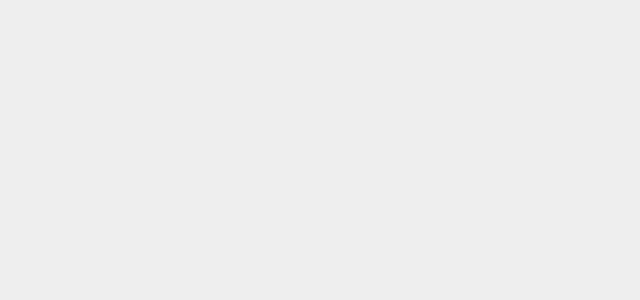
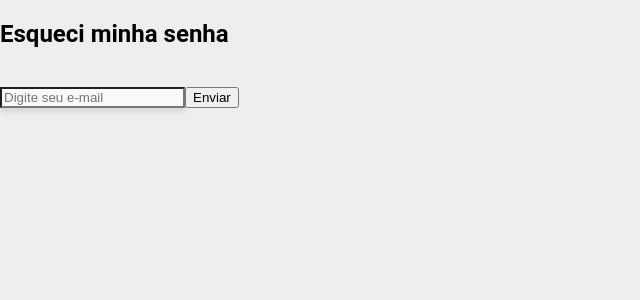
Before and after one commit to GiovanneBohms/Alfakids, a React (Vite) app: page /forgotPassword in a window 1280 px wide. Before the commit this address had no page. Shown: the top 300 px of the page, without its empty margins (0-640 px from the left). Built offline with nearby package versions, Linux system fonts and the light colour scheme.

Commit message:
Feature: Add Forgot Password Page

```diff
--- /dev/null
+++ b/src/pages/ForgotPassword/index.jsx
@@ -0,0 +1,63 @@
+import React, { useState } from 'react';
+
+const ForgotPassword = () => {
+  const [email, setEmail] = useState('');
+  const [message, setMessage] = useState('');
+  const [isLoading, setIsLoading] = useState(false);
+
+  // Função para lidar com o envio do formulário
+  const handleSubmit = async (e) => {
+    e.preventDefault(); // Impede o comportamento padrão de recarregar a página
+
+    // Validação simples de e-mail
+    if (!email) {
+      setMessage('Por favor, insira seu e-mail.');
+      return;
+    }
+
+    const emailRegex = /^[^\s@]+@[^\s@]+\.[^\s@]+$/;
+    if (!emailRegex.test(email)) {
+      setMessage('Por favor, insira um e-mail válido.');
+      return;
+    }
+
+    setIsLoading(true);
+    setMessage('');
+
+    // Simulação de chamada à API para recuperação de senha
+    try {
+      // Aqui você faria a requisição para o seu backend, por exemplo:
+      // await fetch('/api/forgot-password', { method: 'POST', body: JSON.stringify({ email }) });
+
+      // Simulando uma resposta positiva
+      setTimeout(() => {
+        setIsLoading(false);
+        setMessage('Instruções para redefinir sua senha foram enviadas para o e-mail.');
+      }, 2000);
+    } catch (error) {
+      setIsLoading(false);
+      setMessage('Ocorreu um erro. Tente novamente mais tarde.');
+    }
+  };
+
+  return (
+    <div>
+      <h2>Esqueci minha senha</h2>
+      <form onSubmit={handleSubmit}><br />
+        <input
+          type="email"
+          placeholder="Digite seu e-mail"
+          value={email}
+          onChange={(e) => setEmail(e.target.value)}
+        />
+        <button type="submit" disabled={isLoading}>
+          {isLoading ? 'Enviando...' : 'Enviar'}
+        </button>
+      </form>
+
+      {message && <p>{message}</p>}
+    </div>
+  );
+};
+
+export default ForgotPassword;
--- a/src/pages/LoginPage/index.jsx
+++ b/src/pages/LoginPage/index.jsx
@@ -72,7 +72,7 @@ export function LoginPage(){
                             null
                     }
                     <div className="linkSection">
-                        <a href="#" className="forgotPasswordLink">Esqueci a senha</a>
+                        <a href="/forgotPassword" className="forgotPasswordLink">Esqueci a senha</a>
                         <a href="/register" className="registerLink">Cadastrar</a>
                     </div>
                     <div className="bottomSideContainer">
--- a/src/routes/RoutesComponent.jsx
+++ b/src/routes/RoutesComponent.jsx
@@ -18,6 +18,7 @@ import { RegisterPage } from '../pages/RegisterPage';
 import { InitialLoadingIcon } from '../components/InitialLoadingIcon';
 import { StudentAccomplishmentPage } from '../pages/StudentAccomplishmentPage';
 import { StudentConfigPage } from '../pages/StudentConfigPage';
+import ForgotPassword from '../pages/ForgotPassword';
 
 function PrivateStudentRoute({ Component }){
     const { student_signed, isLoading } = useAuth();
@@ -70,6 +71,7 @@ export function RoutesComponent(){
                     <Route path='/' element={<LoginPage />} />
                     <Route path='login' element={<LoginPage />} />
                     <Route path='register' element={<RegisterPage />} />
+                    <Route path='forgotPassword' element={<ForgotPassword />} />
                     <Route path='chatbot' element={<PrivateStudentRoute Component={ChatbotPage} />} />
                     <Route path='activities' element={<PrivateStudentRoute Component={ActivitiesPage} />} />
                     <Route path='selected-activity/:id_activity' element={<PrivateStudentRoute Component={SelectedActivityPage} />} />
```
Also changed, not shown: src/pages/ForgotPassword/index.css (added).
